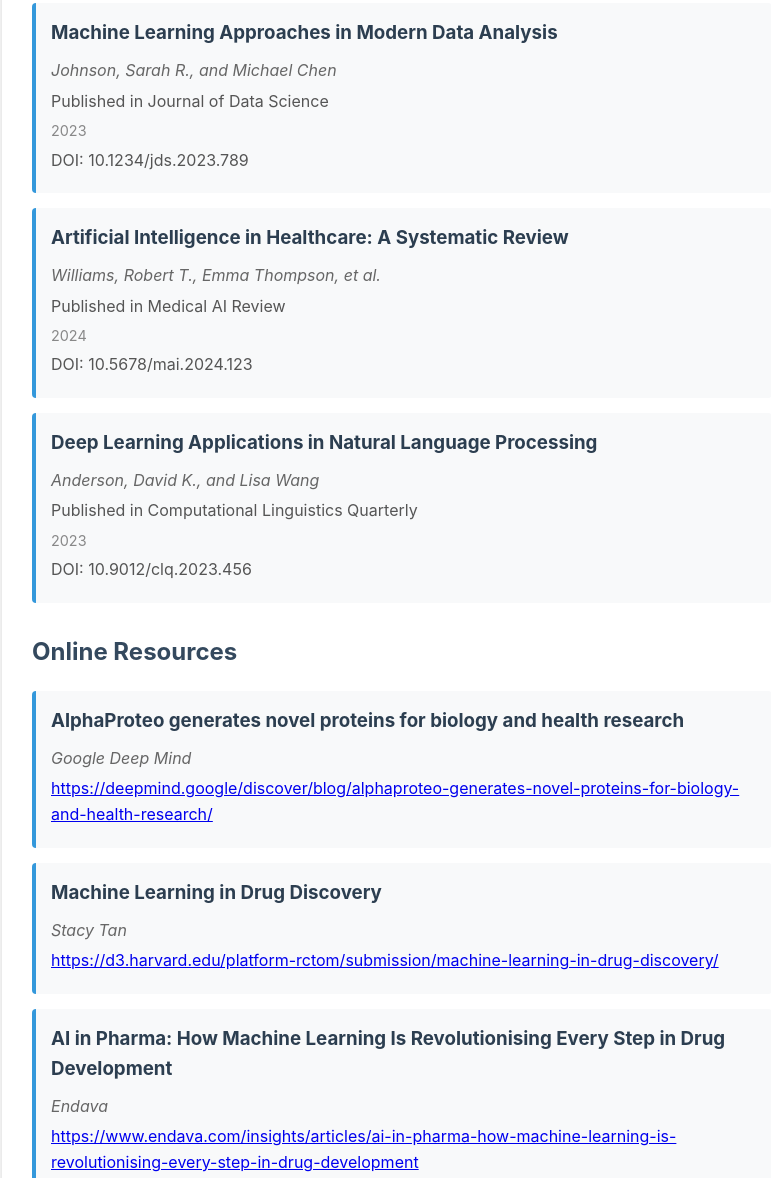
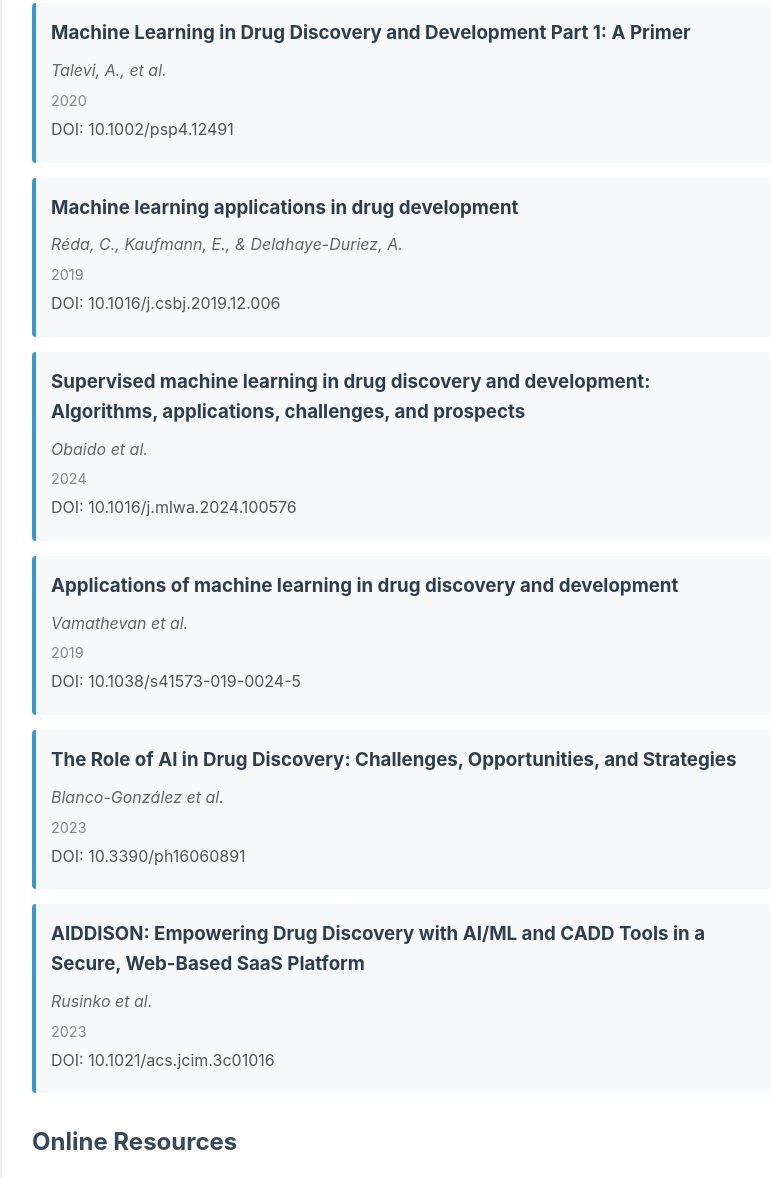
Before and after one commit to ugrersoz/m2-presentation, a plain HTML site: page index.html in a window 1280 px wide. Shown: the part 211-1389 px from the top of the page, without its empty margins (238-1009 px from the left). Drawn offline with Linux system fonts and the light colour scheme.

Commit message:
Update index.html

```diff
--- a/index.html
+++ b/index.html
@@ -89,25 +89,40 @@
         <div class="reference-section">
             <h2>Academic Papers</h2>
             <div class="reference-item">
-                <h3>Machine Learning Approaches in Modern Data Analysis</h3>
-                <p class="authors">Johnson, Sarah R., and Michael Chen</p>
-                <p>Published in Journal of Data Science</p>
-                <p class="date">2023</p>
-                <p>DOI: 10.1234/jds.2023.789</p>
+                <h3>Machine Learning in Drug Discovery and Development Part 1: A Primer</h3>
+                <p class="authors">Talevi, A., et al. </p>
+                <p class="date">2020</p>
+                <p>DOI: 10.1002/psp4.12491</p>
             </div>
             <div class="reference-item">
-                <h3>Artificial Intelligence in Healthcare: A Systematic Review</h3>
-                <p class="authors">Williams, Robert T., Emma Thompson, et al.</p>
-                <p>Published in Medical AI Review</p>
-                <p class="date">2024</p>
-                <p>DOI: 10.5678/mai.2024.123</p>
+                <h3>Machine learning applications in drug development</h3>
+                <p class="authors">Réda, C., Kaufmann, E., & Delahaye-Duriez, A.</p>
+                <p class="date">2019</p>
+                <p>DOI: 10.1016/j.csbj.2019.12.006</p>
             </div>
             <div class="reference-item">
-                <h3>Deep Learning Applications in Natural Language Processing</h3>
-                <p class="authors">Anderson, David K., and Lisa Wang</p>
-                <p>Published in Computational Linguistics Quarterly</p>
+                <h3>Supervised machine learning in drug discovery and development: Algorithms, applications, challenges, and prospects</h3>
+                <p class="authors">Obaido et al.</p>
+                <p class="date">2024</p>
+                <p>DOI: 10.1016/j.mlwa.2024.100576</p>
+            </div>
+                 <div class="reference-item">
+                <h3>Applications of machine learning in drug discovery and development</h3>
+                <p class="authors">Vamathevan et al. </p>
+                <p class="date">2019</p>
+                <p>DOI: 10.1038/s41573-019-0024-5</p>
+            </div>
+            <div class="reference-item">
+                <h3>The Role of AI in Drug Discovery: Challenges, Opportunities, and Strategies</h3>
+                <p class="authors">Blanco-González et al.</p>
                 <p class="date">2023</p>
-                <p>DOI: 10.9012/clq.2023.456</p>
+                <p>DOI: 10.3390/ph16060891</p>
+            </div>
+            <div class="reference-item">
+                <h3>AIDDISON: Empowering Drug Discovery with AI/ML and CADD Tools in a Secure, Web-Based SaaS Platform</h3>
+                <p class="authors">Rusinko et al.</p>
+                <p class="date">2023 </p>
+                <p>DOI:  10.1021/acs.jcim.3c01016</p>
             </div>
         </div>
 
```
